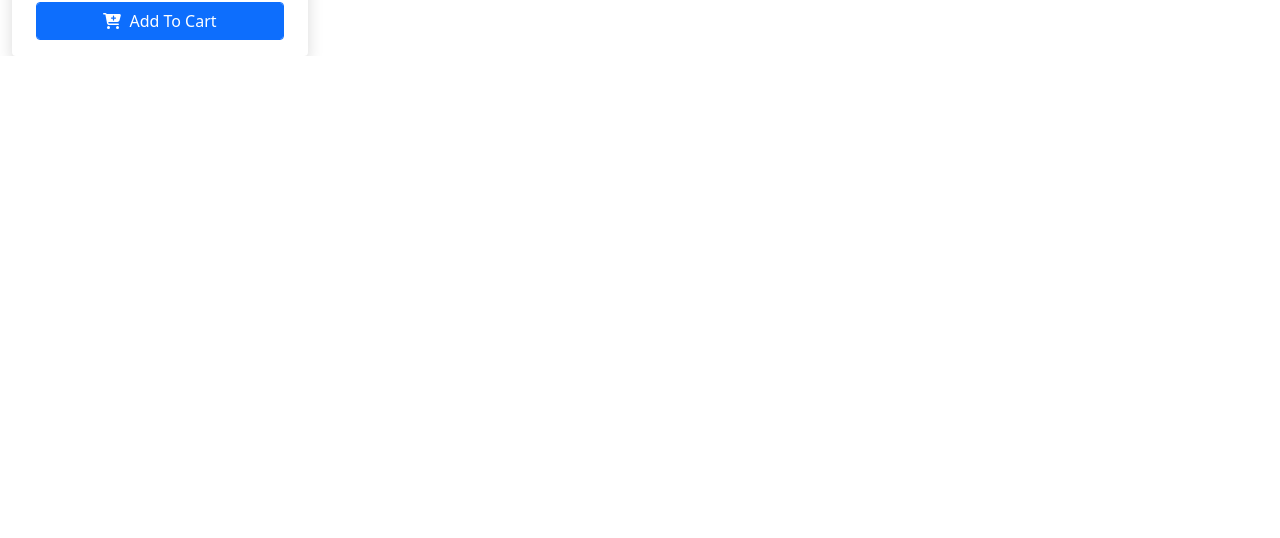
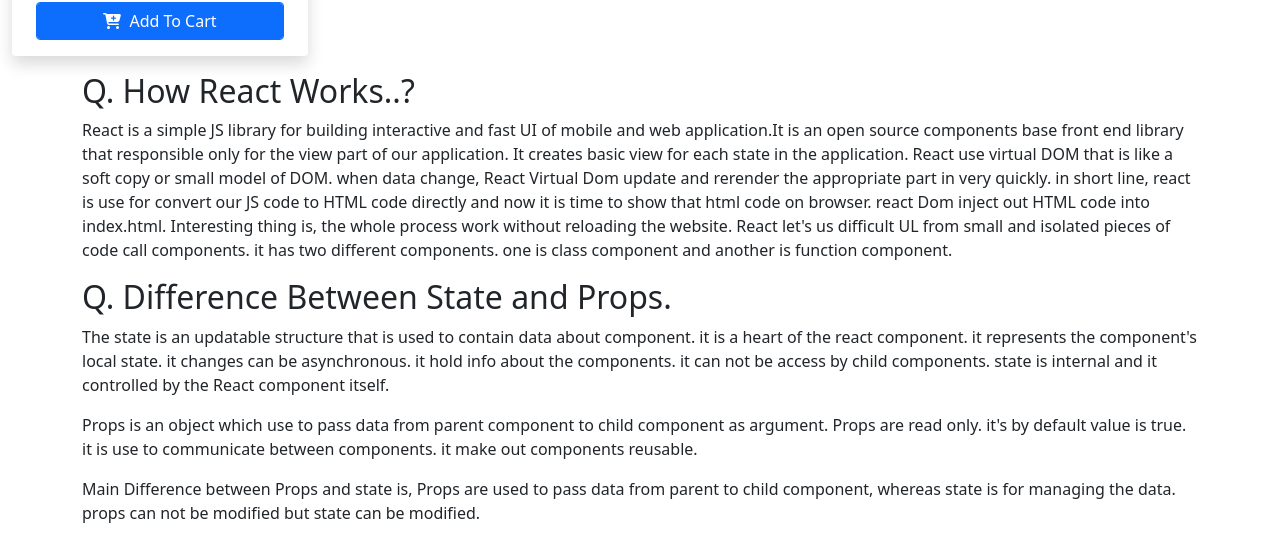
Before and after one commit to diptasahacse/lucky-book-js-dom, a React (Create React App) app: page / in a window 1280 px wide. Shown: the part 2032-2570 px from the top of the page. Before the commit the page ends 2088 px from the top, so only its background shows below. Built offline with nearby package versions, Linux system fonts and the light colour scheme.

Commit message:
added 2 question ans

```diff
--- a/src/App.js
+++ b/src/App.js
@@ -1,5 +1,6 @@
 import './App.css';
 import Header from './components/Header/Header';
+import QNA from './components/QNA/QNA';
 import Shop from './components/Shop/Shop';
 
 function App() {
@@ -7,6 +8,7 @@
     <div>
       <Header></Header>
       <Shop></Shop>
+      <QNA></QNA>
 
     </div>
   );
--- /dev/null
+++ b/src/components/QNA/QNA.js
@@ -0,0 +1,20 @@
+import React from 'react';
+
+const QNA = () => {
+    return (
+        <div className='container mt-3'>
+            <div>
+                <h2>Q. How React Works..?</h2>
+                <p>React is a simple JS library for building interactive and fast UI of mobile and web application.It is an open source components base front end library that responsible only for the view part of our application. It creates basic view for each state in the application. React use virtual DOM that is like a soft copy or small model of DOM. when data change, React Virtual Dom update and rerender the appropriate part in very quickly. in short line, react is use for convert our JS code to HTML code directly and now it is time to show that html code on browser. react Dom inject out HTML code into index.html. Interesting thing is, the whole process work without reloading the website. React let's us difficult UL from small and isolated pieces of code call components. it has two different components. one is class component and another is function component.</p>
+                <h2>Q. Difference Between State and Props.</h2>
+                <p>The state is an updatable structure that is used to contain data about component. it is a heart of the react component. it represents the component's local state. it changes can be asynchronous. it hold info about the components. it can not be access by child components. state is internal and it controlled by the React component itself.</p>
+                <p>Props is an object which use to pass data from parent component to child component as argument. Props are read only. it's by default value is true. it is use to communicate between components. it make out components reusable. </p>
+                <p>Main Difference between Props and state is, Props are used to pass data from parent to child component, whereas state is for managing the data. props can not be modified but state can be modified.</p>
+
+            </div>
+
+        </div>
+    );
+};
+
+export default QNA;
```
